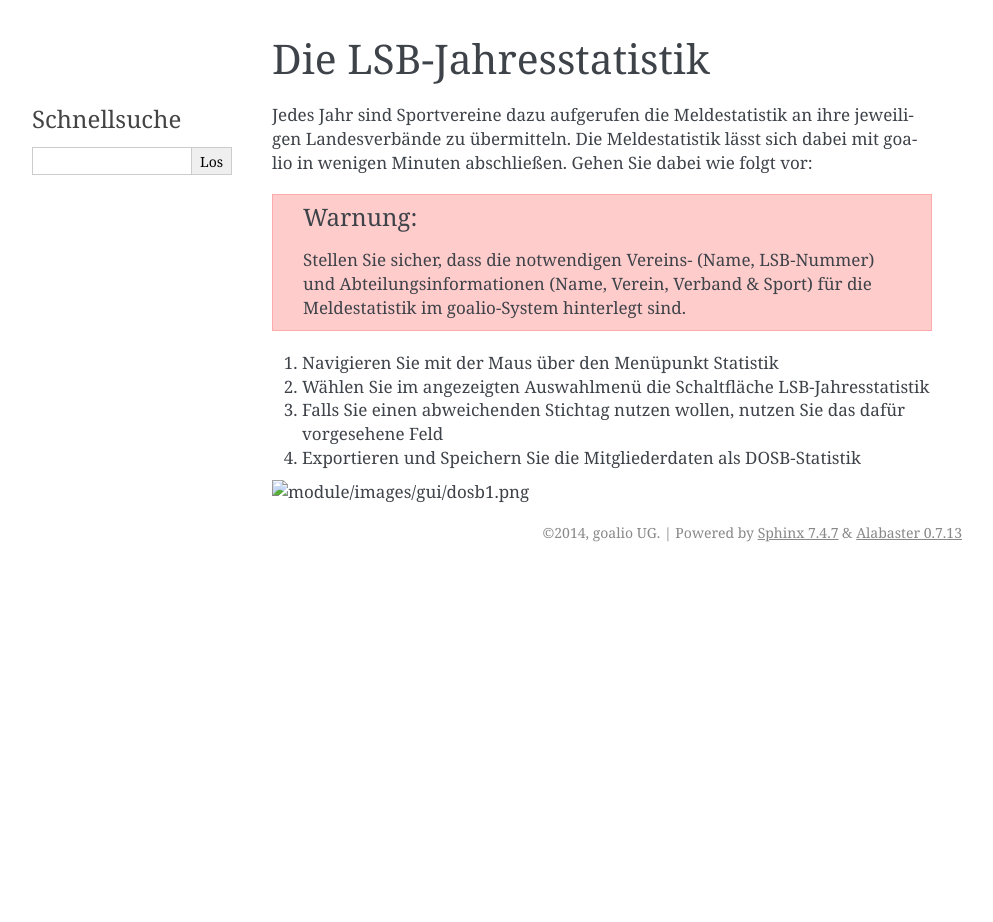
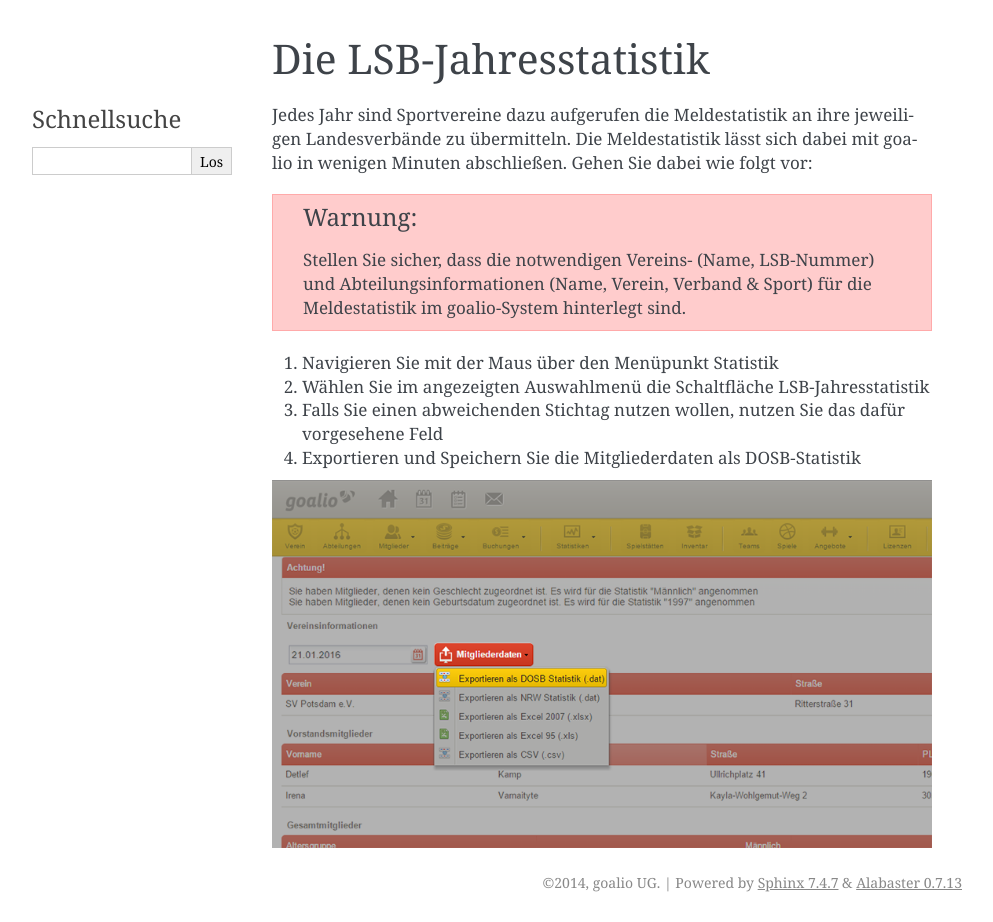
Before and after one commit to goalio/docs, a Sphinx documentation site: the page built from docs/module/statistiken/lsb_statistik.rst, in a window 1280 px wide. Shown: the whole page, without its empty margins (148-1141 px from the left). Built offline with Sphinx 7.4.7, drawn with Linux system fonts in a browser that asks for light colours; formulas are drawn with MathJax 3; pages that are not in the unit, such as notebooks, are missing from menus; before the commit the page ends 900 px from its top, so only the background shows below that.

Commit message:
Update lsb_statistik.rst

```diff
--- a/docs/module/statistiken/lsb_statistik.rst
+++ b/docs/module/statistiken/lsb_statistik.rst
@@ -11,4 +11,4 @@
 3. Falls Sie einen abweichenden Stichtag nutzen wollen, nutzen Sie das dafür vorgesehene Feld
 4. Exportieren und Speichern Sie die Mitgliederdaten als DOSB-Statistik
 
-.. image:: ../images/gui/dosb1.png
+.. image:: ../../images/gui/dosb1.png
```
